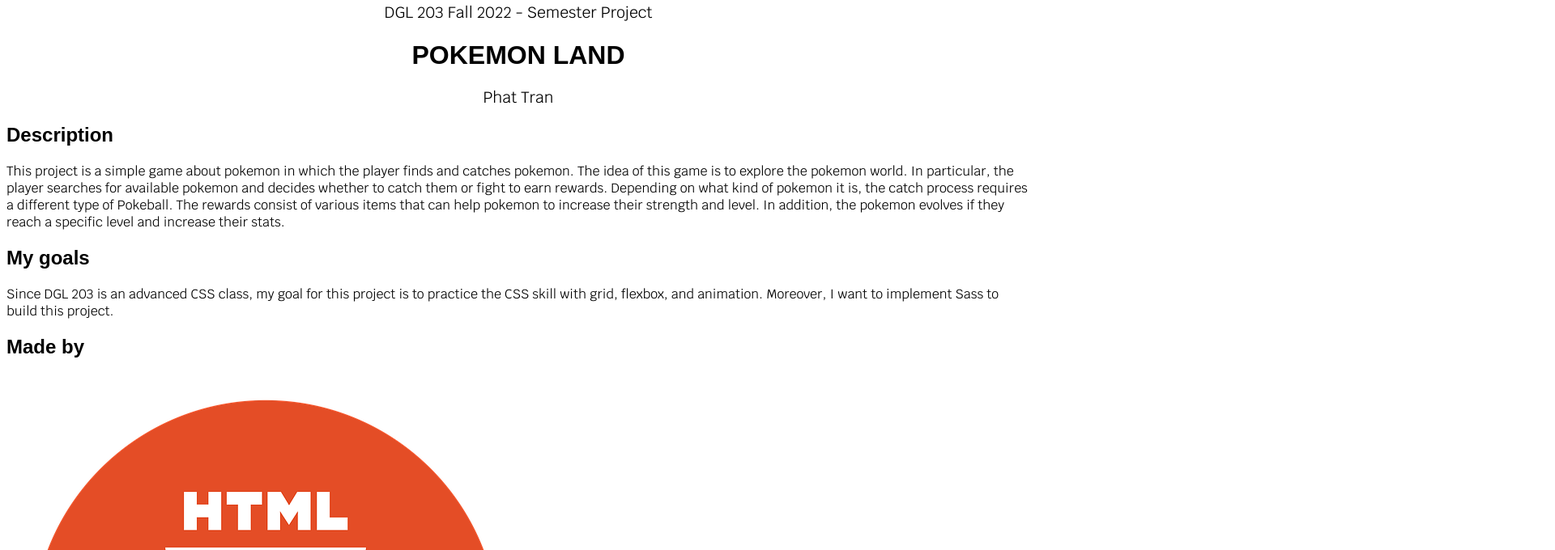
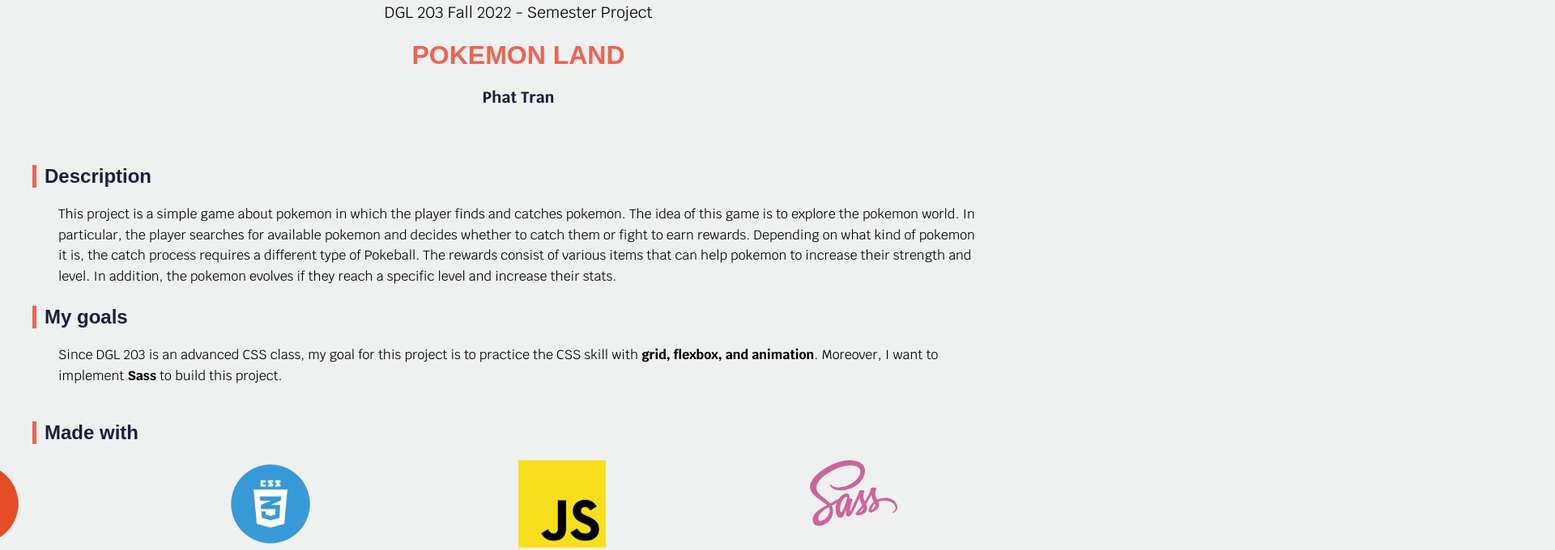
Before and after one commit to phattran2905/phat-dgl-203-semester-project, a plain HTML site: page src/index.html in a window 1280 px wide. Shown: the part 16-696 px from the top of the page at 81% size, 1920 px wide, since content can reach past the window. Drawn offline with Linux system fonts and the light colour scheme; a web font is replaced by a local one.

Commit message:
Add styles for description and goal

```diff
--- a/assets/css/style.css
+++ b/assets/css/style.css
@@ -1,12 +1,10 @@
 /*
     1. Global styles
     2. Header
-    3. Description
-    4. Goal
-    5. Tech
-    6. Feature
-    7. Mockups
-    8. References
+    3. Tech
+    4. Feature
+    5. Mockups
+    6. References
 */
 
 /* ===== 1. Global styles ===== */
@@ -17,6 +15,7 @@
 
 body {
     font-family: 'Krub', sans-serif;
+    background-color: var(--light-gray);
 }
 
 :root {
@@ -36,6 +35,24 @@ h6 {
     font-family: 'KoHo', sans-serif;
 }
 
+main {
+    padding: 2em;
+}
+
+section {
+    margin-bottom: 1.5em;
+}
+
+section h2 {
+    padding-left: 10px;
+    border-left: 5px solid var(--red);
+    color: var(--dark-blue);
+}
+
+section p {
+    padding: 0 2em;
+    line-height: 1.6;
+}
 /* ===== 2. Header ===== */
 
 header {
@@ -44,8 +61,33 @@ header {
 
 header h1 {
     text-transform: uppercase;
+    color: var(--red);
 }
 
 header p {
     font-size: 1.2em;
 }
+
+header p:last-child {
+    color: var(--dark-blue);
+    font-weight: bold;
+}
+
+/* ===== 3. Tech ===== */
+#tech {
+    display: flex;
+    flex-direction: column;
+}
+
+.tech-items {
+    width: 60%;
+    margin: auto;
+    display: grid;
+    grid-template-columns: repeat(4, 360px);
+    grid-template-rows: 1fr;
+    justify-content: center;
+}
+
+.tech-items img {
+    max-width: 30%;
+}
--- a/src/index.html
+++ b/src/index.html
@@ -9,7 +9,7 @@
   <link rel="preconnect" href="https://fonts.googleapis.com">
   <link rel="preconnect" href="https://fonts.gstatic.com" crossorigin>
   <link
-    href="https://fonts.googleapis.com/css2?family=KoHo:wght@400;500;700&family=Krub:ital,wght@0,400;0,500;1,400&display=swap"
+    href="https://fonts.googleapis.com/css2?family=KoHo:wght@400;500;700&family=Krub:ital,wght@0,400;0,500;0,700;1,400&display=swap"
     rel="stylesheet">
   <link rel="stylesheet" href="../assets/css/style.css">
 </head>
@@ -24,27 +24,26 @@
     <section id="description">
       <h2>Description</h2>
       <p>
-        This project is a simple game about pokemon in which the player finds and catches pokemon. The idea of this game is to explore the pokemon world. In particular, the player searches for available pokemon and decides whether to catch them or fight to earn rewards. Depending on what kind of pokemon it is, the catch process requires a different type of Pokeball. The rewards consist of various items that can help pokemon to increase their strength and level. In addition, the pokemon evolves if they reach a specific level and increase their stats.
+        This project is a simple game about pokemon in which the player finds and catches pokemon. The idea of this game
+        is to explore the pokemon world. In particular, the player searches for available pokemon and decides whether to
+        catch them or fight to earn rewards. Depending on what kind of pokemon it is, the catch process requires a
+        different type of Pokeball. The rewards consist of various items that can help pokemon to increase their
+        strength and level. In addition, the pokemon evolves if they reach a specific level and increase their stats.
       </p>
     </section>
     <section id="goal">
       <h2>My goals</h2>
       <p>
-        Since DGL 203 is an advanced CSS class, my goal for this project is to practice the CSS skill with grid, flexbox, and animation. Moreover, I want to implement Sass to build this project.
+        Since DGL 203 is an advanced CSS class, my goal for this project is to practice the CSS skill with <b>grid,
+          flexbox, and animation</b>. Moreover, I want to implement <b>Sass</b> to build this project.
       </p>
     </section>
     <section id="tech">
-      <h2>Made by</h2>
-      <div class="tech-item">
+      <h2>Made with</h2>
+      <div class="tech-items">
         <img src="../assets/images/logo-g0f2eebe45_640.png" alt="HTML5 logo">
-      </div>
-      <div class="tech-item">
         <img src="../assets/images/logo-g11ad56f79_640.png" alt="CSS3 logo">
-      </div>
-      <div class="tech-item">
         <img src="../assets/images/javascript-g1762fd3f0_640.png" alt="Javascript logo">
-      </div>
-      <div class="tech-item">
         <img src="../assets/images/sass-1.svg" alt="Sass logo">
       </div>
     </section>
@@ -76,10 +75,12 @@
           <a href="https://www.pokemon.com/us/pokedex/beedrill">Pokemon Pokedex</a>
         </li>
         <li>
-          <a href="https://pixabay.com/vi/illustrations/logo-html-html5-bi%e1%bb%83u-t%c6%b0%e1%bb%a3ng-2582748/">HTML5 Icon</a>
+          <a href="https://pixabay.com/vi/illustrations/logo-html-html5-bi%e1%bb%83u-t%c6%b0%e1%bb%a3ng-2582748/">HTML5
+            Icon</a>
         </li>
         <li>
-          <a href="https://pixabay.com/vi/illustrations/logo-css-css3-bi%e1%bb%83u-t%c6%b0%e1%bb%a3ng-2582747/">CSS3 Icon</a>
+          <a href="https://pixabay.com/vi/illustrations/logo-css-css3-bi%e1%bb%83u-t%c6%b0%e1%bb%a3ng-2582747/">CSS3
+            Icon</a>
         </li>
         <li>
           <a href="https://pixabay.com/vi/vectors/javascript-js-logo-m%c3%a3-ngu%e1%bb%93n-736400/">Javascript JS</a>
```
